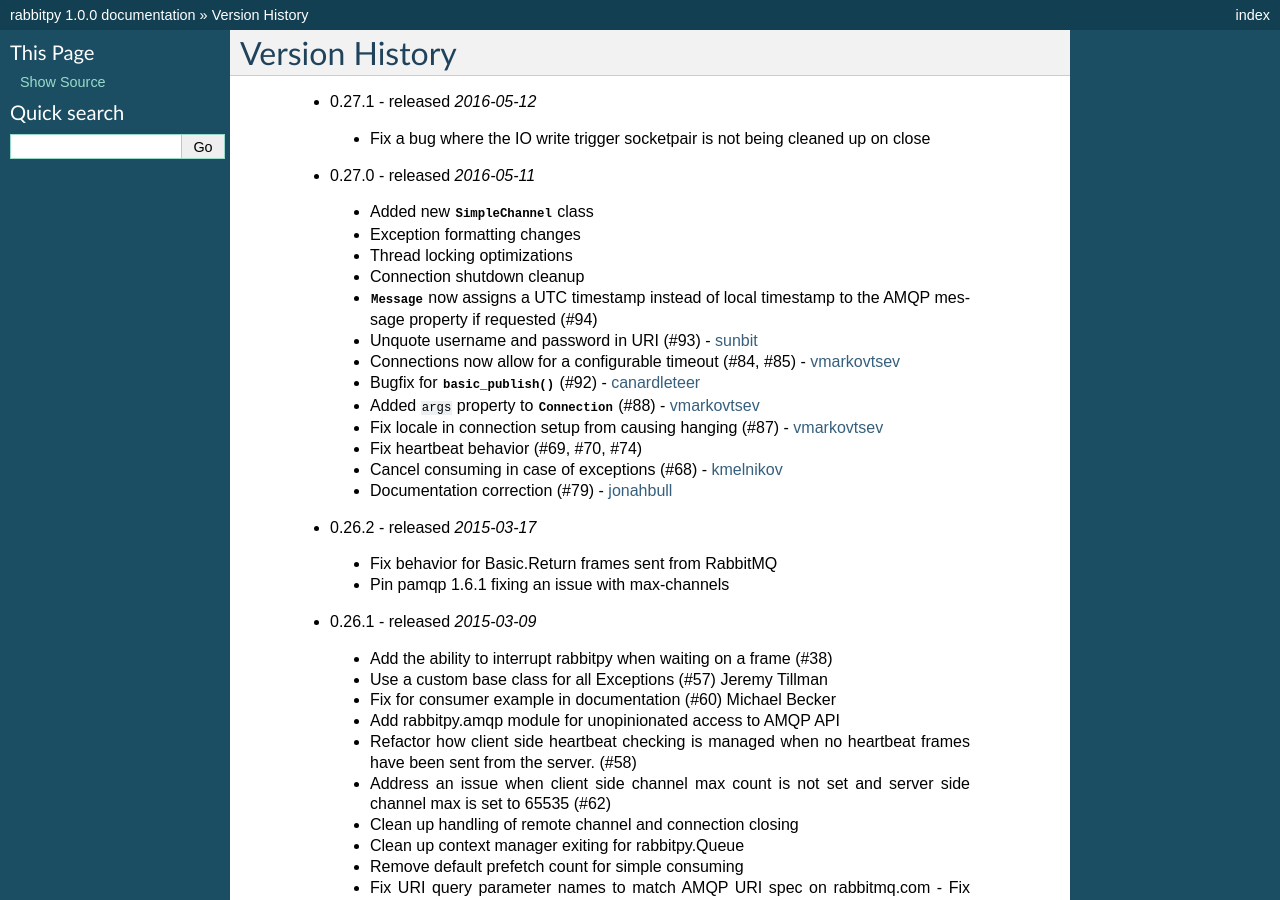
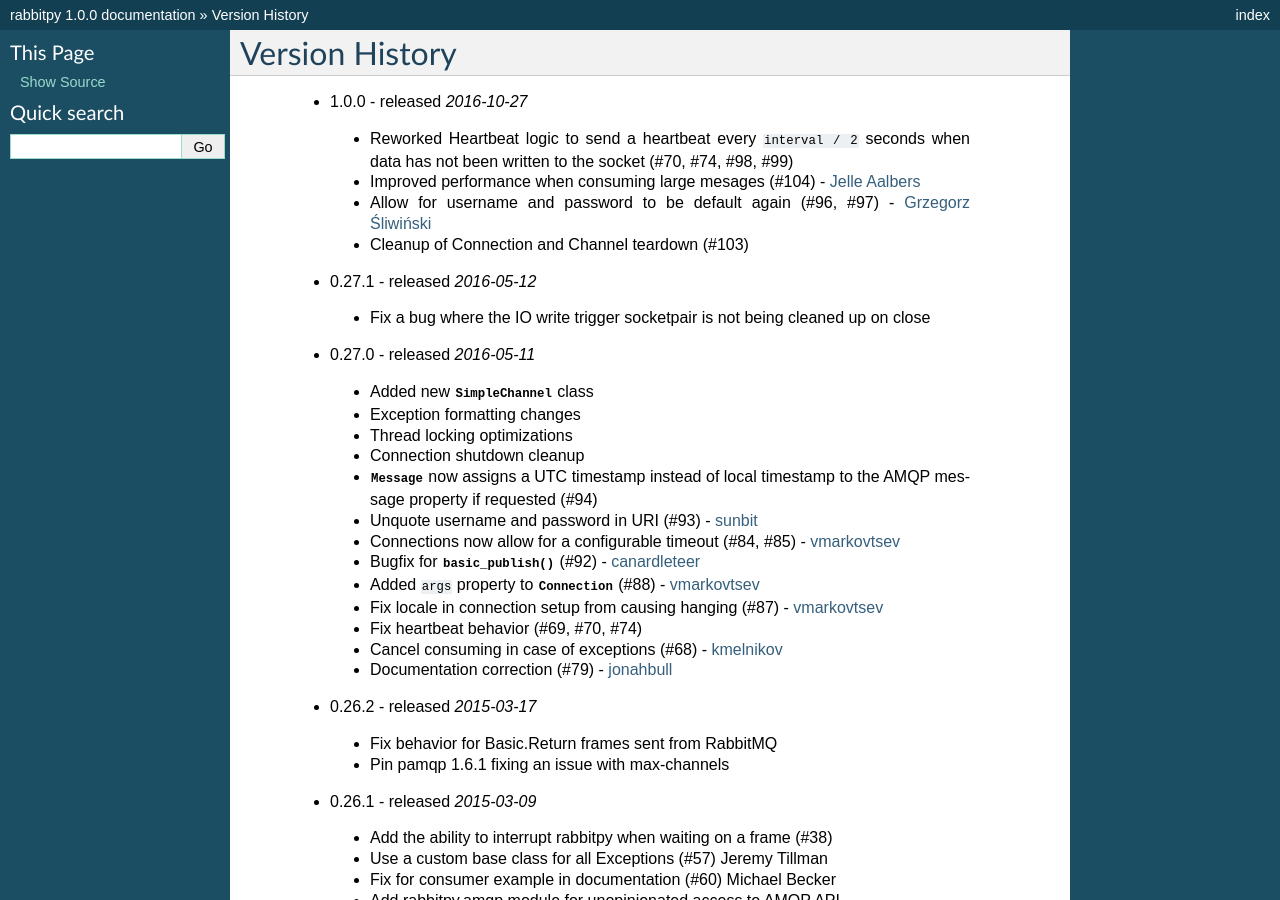
Before and after one commit to gmr/rabbitpy, a Sphinx documentation site: the page built from docs/history.rst, in a window 1280 px wide and 900 px high. Built offline with Sphinx 7.4.7, drawn with Linux system fonts in a browser that asks for light colours.

Commit message:
Update the release notes

```diff
--- a/docs/history.rst
+++ b/docs/history.rst
@@ -1,5 +1,10 @@
 Version History
 ---------------
+ - 1.0.0 - released *2016-10-27*
+  - Reworked Heartbeat logic to send a heartbeat every ``interval / 2`` seconds  when data has not been written to the socket (#70, #74, #98, #99)
+  - Improved performance when consuming large mesages (#104) - `Jelle Aalbers <https://github.com/JelleAalbers>`_
+  - Allow for username and password to be default again (#96, #97) - `Grzegorz Śliwiński <https://github.com/fizyk>`_
+  - Cleanup of Connection and Channel teardown (#103)
  - 0.27.1 - released *2016-05-12*
   - Fix a bug where the IO write trigger socketpair is not being cleaned up on close
  - 0.27.0 - released *2016-05-11*
```
